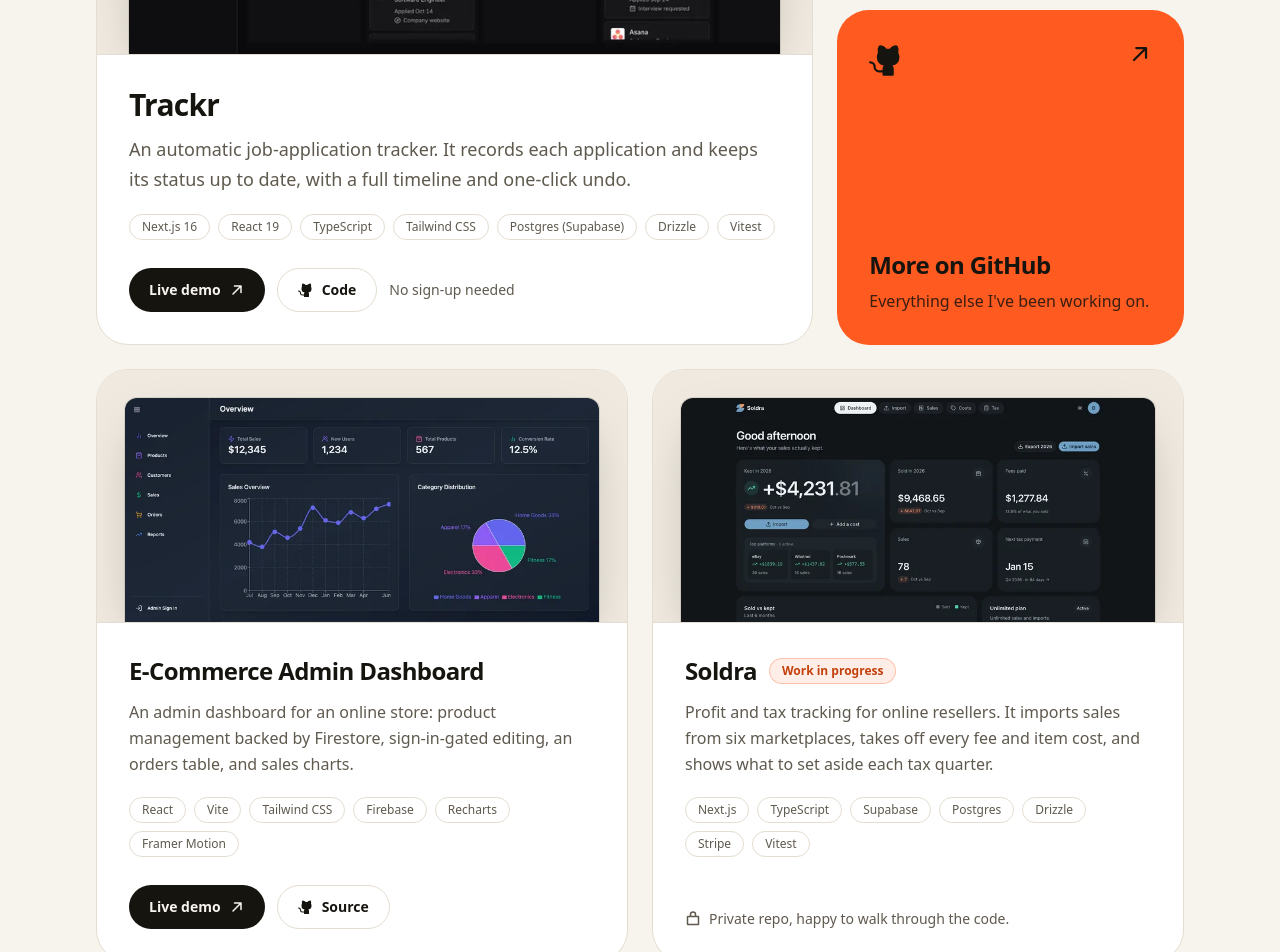
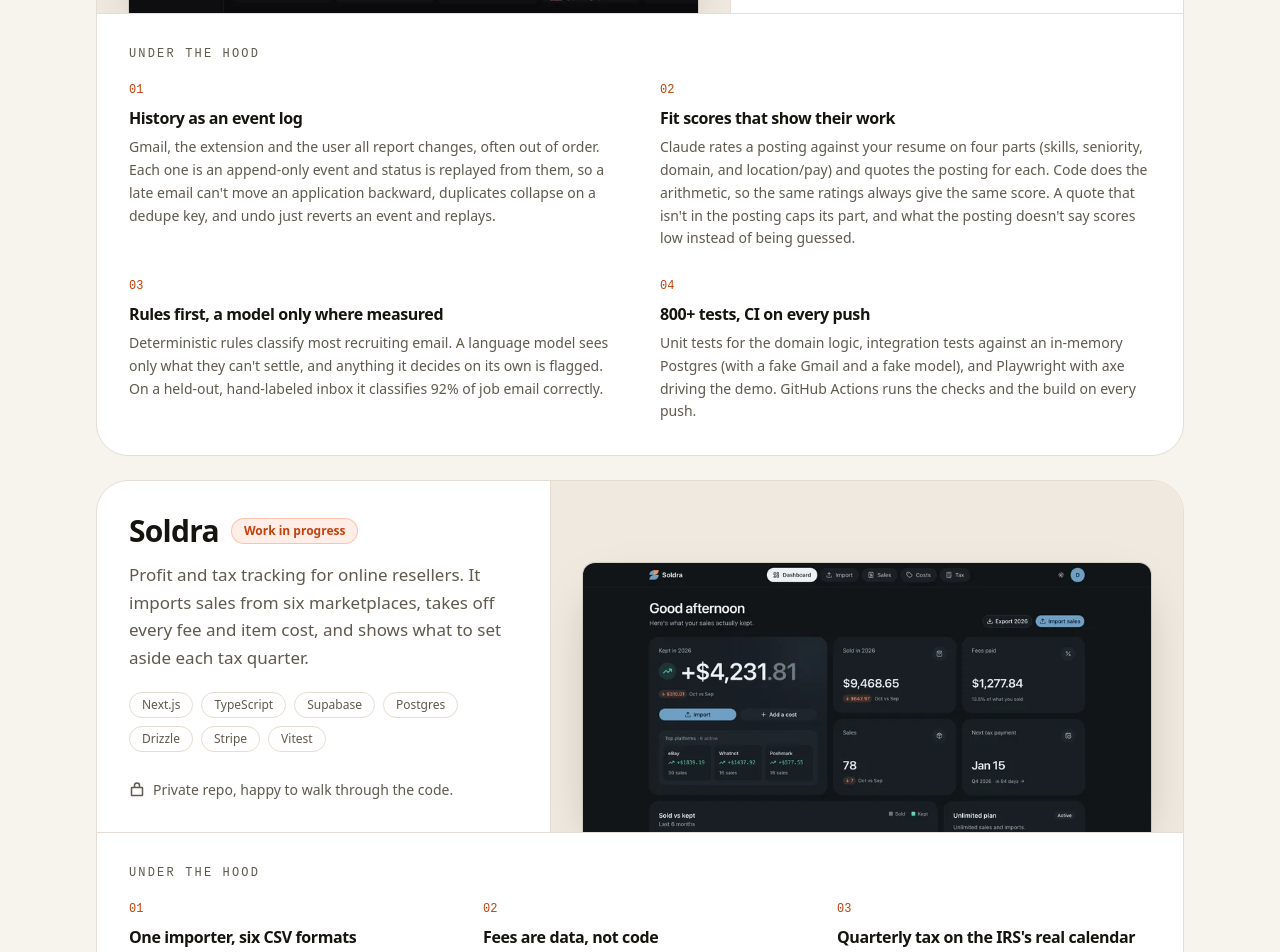
Before and after one commit to TanhimMalik/tanhim-portfolio, a React (Vite) app: page / in a window 1280 px wide. Shown: the part 1920-2872 px from the top of the page. Built offline with nearby package versions, Linux system fonts and the light colour scheme.

Commit message:
rework project cards

```diff
--- a/src/components/Work.tsx
+++ b/src/components/Work.tsx
@@ -1,39 +1,35 @@
-import { useRef, type PointerEvent, type PropsWithChildren } from 'react'
-import { ArrowUpRight, GithubLogo, LockSimple } from '@phosphor-icons/react'
+import { useEffect, useRef, useState, type PointerEvent, type PropsWithChildren } from 'react'
+import { ArrowUpRight, GithubLogo, LockSimple, Play } from '@phosphor-icons/react'
 import { profile, projects, thisSite, type Project } from '../data'
 import { Reveal } from './Reveal'
 import { SectionHeading } from './SectionHeading'
 import { buttonPrimary, buttonSecondary, chip, container, eyebrow, nudgeUpRight, textLink, underline } from './ui'
 
 const reduceMotion = window.matchMedia('(prefers-reduced-motion: reduce)')
+const finePointer = window.matchMedia('(hover: hover) and (pointer: fine)')
 
 export function Work() {
-  const [featured, ...rest] = projects
+  const featured = projects.filter((project) => project.highlights)
+  const others = projects.filter((project) => !project.highlights)
 
   return (
-    <section id="work" className="py-24 sm:py-32">
+    <section id="work" className="py-20 sm:py-24">
       <div className={container}>
         <SectionHeading label="Selected work" title="Things I've built." />
 
-        <div className="mt-14 grid gap-6 lg:grid-cols-3">
-          <Reveal className="lg:col-span-2">
-            <article className="spotlight group flex h-full flex-col overflow-clip rounded-[2rem] border border-line bg-surface">
-              <div className="overflow-clip border-b border-line bg-sunken px-5 pt-5 sm:px-8 sm:pt-8">
-                <Tilt>
-                  <Screenshot
-                    project={featured}
-                    sizes="(min-width: 1024px) 655px, (min-width: 640px) calc(100vw - 128px), calc(100vw - 80px)"
-                  />
-                </Tilt>
-              </div>
-              <div className="flex flex-1 flex-col p-6 sm:p-8">
-                <h3 className="text-3xl font-bold tracking-tight">{featured.name}</h3>
-                <p className="mt-3 text-lg leading-relaxed text-muted">{featured.description}</p>
-                <StackChips stack={featured.stack} />
-                <ProjectLinks project={featured} />
-              </div>
-            </article>
+        <div className="mt-12 space-y-6">
+          {featured.map((project, i) => (
+            <Reveal key={project.name}>
+              <FeatureCard project={project} flip={i % 2 === 1} />
             </Reveal>
+          ))}
+
+          <div className="grid gap-6 lg:grid-cols-3">
+            {others.map((project) => (
+              <Reveal key={project.name} className="lg:col-span-2">
+                <ProjectCard project={project} />
+              </Reveal>
+            ))}
 
             <div className="flex flex-col gap-6">
               <Reveal delay={80} className="flex-1">
@@ -75,37 +71,73 @@
               </Reveal>
             </div>
           </div>
-
-        <div className="mt-6 grid gap-6 md:grid-cols-2">
-          {rest.map((project, i) => (
-            <Reveal key={project.name} delay={i * 80} className="h-full">
-              <ProjectCard project={project} />
-            </Reveal>
-          ))}
         </div>
       </div>
     </section>
   )
 }
 
+// A main project: screenshot and summary side by side, with the engineering
+// details in a strip underneath. Alternate cards put the screenshot on the right.
+function FeatureCard({ project, flip }: { project: Project; flip: boolean }) {
+  const highlights = project.highlights ?? []
+
+  return (
+    <article className="spotlight group overflow-clip rounded-[2rem] border border-line bg-surface">
+      <div className="grid lg:grid-cols-12">
+        <div
+          className={`flex flex-col justify-end overflow-clip border-b border-line bg-sunken px-5 pt-5 sm:px-8 sm:pt-8 lg:col-span-7 lg:border-b-0 lg:pt-12 ${flip ? 'lg:order-2 lg:border-l' : 'lg:border-r'}`}
+        >
+          <Tilt>
+            <Screenshot
+              project={project}
+              sizes="(min-width: 1152px) 570px, (min-width: 1024px) calc(58vw - 100px), (min-width: 640px) calc(100vw - 128px), calc(100vw - 80px)"
+            />
+          </Tilt>
+        </div>
+        <div className="flex flex-col p-6 sm:p-8 lg:col-span-5">
+          <div className="flex flex-wrap items-center gap-3">
+            <h3 className="text-3xl font-bold tracking-tight">{project.name}</h3>
+            {project.status && <StatusBadge status={project.status} />}
+          </div>
+          <p className="mt-3 text-[17px] leading-relaxed text-muted">{project.description}</p>
+          <StackChips stack={project.stack} />
+          <ProjectLinks project={project} />
+        </div>
+      </div>
+
+      <div className="border-t border-line px-6 py-6 sm:px-8 sm:py-8">
+        <h4 className={`${eyebrow} text-muted`}>Under the hood</h4>
+        <ul className={`mt-5 grid gap-x-10 gap-y-7 sm:grid-cols-2 ${highlights.length % 3 === 0 ? 'lg:grid-cols-3' : ''}`}>
+          {highlights.map((item, i) => (
+            <li key={item.title}>
+              <p className="font-mono text-xs text-accent-ink">{String(i + 1).padStart(2, '0')}</p>
+              <p className="mt-2 font-semibold tracking-tight">{item.title}</p>
+              <p className="mt-1.5 text-sm leading-relaxed text-muted">{item.body}</p>
+            </li>
+          ))}
+        </ul>
+      </div>
+    </article>
+  )
+}
+
 function ProjectCard({ project }: { project: Project }) {
   return (
     <article className="spotlight group flex h-full flex-col overflow-clip rounded-[2rem] border border-line bg-surface">
-      <div className="overflow-clip border-b border-line bg-sunken px-5 pt-5 sm:px-7 sm:pt-7">
+      <div className="overflow-clip border-b border-line bg-sunken px-5 pt-5 sm:px-8 sm:pt-8">
+        <div className="transition duration-500 ease-out group-hover:-translate-y-1">
           <Screenshot
             project={project}
-          sizes="(min-width: 1152px) 485px, (min-width: 768px) calc(50vw - 92px), calc(100vw - 80px)"
-          className="aspect-[1600/756] object-cover object-top transition duration-500 ease-out group-hover:-translate-y-1"
+            sizes="(min-width: 1024px) 655px, (min-width: 640px) calc(100vw - 128px), calc(100vw - 80px)"
+            className="aspect-[1600/756] object-cover object-top"
           />
+        </div>
       </div>
       <div className="flex flex-1 flex-col p-6 sm:p-8">
         <div className="flex flex-wrap items-center gap-3">
           <h3 className="text-2xl font-bold tracking-tight">{project.name}</h3>
-          {project.status && (
-            <span className="rounded-full border border-accent/30 bg-accent/10 px-3 py-1 text-xs font-semibold text-accent-ink">
-              {project.status}
-            </span>
-          )}
+          {project.status && <StatusBadge status={project.status} />}
         </div>
         <p className="mt-3 leading-relaxed text-muted">{project.description}</p>
         <StackChips stack={project.stack} />
@@ -115,8 +147,74 @@
   )
 }
 
+function StatusBadge({ status }: { status: string }) {
+  return (
+    <span className="rounded-full border border-accent/30 bg-accent/10 px-3 py-1 text-xs font-semibold text-accent-ink">
+      {status}
+    </span>
+  )
+}
+
+// The screenshot, plus a short screen recording that plays over it while the card
+// is hovered or focused. Touch and reduced-motion visitors only get the screenshot.
 function Screenshot({ project, sizes, className = '' }: { project: Project; sizes: string; className?: string }) {
+  const ref = useRef<HTMLDivElement>(null)
+  const videoRef = useRef<HTMLVideoElement>(null)
+  const [canPlay] = useState(() => Boolean(project.clip) && finePointer.matches && !reduceMotion.matches)
+  const [playing, setPlaying] = useState(false)
+  const [active, setActive] = useState(false)
+
+  useEffect(() => {
+    const video = videoRef.current
+    const card = ref.current?.closest('article')
+    if (!canPlay || !video || !card) return
+
+    // Start buffering once the card is close to the viewport, so a hover plays straight away.
+    const observer = new IntersectionObserver(
+      ([entry]) => {
+        if (!entry.isIntersecting) return
+        video.preload = 'auto'
+        observer.disconnect()
+      },
+      { rootMargin: '300px 0px' },
+    )
+    observer.observe(card)
+
+    let rewind = 0
+    const start = () => {
+      clearTimeout(rewind)
+      setActive(true)
+      video.play().catch(() => setActive(false))
+    }
+    const stop = (e: Event) => {
+      if (e instanceof FocusEvent && card.contains(e.relatedTarget as Node)) return
+      setActive(false)
+      video.pause()
+      // Rewind after the fade so the next hover starts from the poster frame.
+      rewind = window.setTimeout(() => {
+        video.currentTime = 0
+      }, 400)
+    }
+
+    card.addEventListener('pointerenter', start)
+    card.addEventListener('pointerleave', stop)
+    card.addEventListener('focusin', start)
+    card.addEventListener('focusout', stop)
+    return () => {
+      observer.disconnect()
+      clearTimeout(rewind)
+      card.removeEventListener('pointerenter', start)
+      card.removeEventListener('pointerleave', stop)
+      card.removeEventListener('focusin', start)
+      card.removeEventListener('focusout', stop)
+    }
+  }, [canPlay])
+
+  const frame = `w-full rounded-t-xl shadow-[0_20px_50px_-20px_rgba(22,20,15,0.35)] ring-1 ring-ink/10 ${className}`
+  const showing = active && playing
+
   return (
+    <div ref={ref} className="relative">
       <img
         src={project.screenshot}
         srcSet={`${project.screenshotSmall} 800w, ${project.screenshot} 1600w`}
@@ -126,8 +224,32 @@
         loading="lazy"
         decoding="async"
         alt={project.alt}
-      className={`w-full rounded-t-xl shadow-[0_20px_50px_-20px_rgba(22,20,15,0.35)] ring-1 ring-ink/10 ${className}`}
+        className={frame}
       />
+      {canPlay && (
+        <>
+          <video
+            ref={videoRef}
+            src={project.clip}
+            muted
+            loop
+            playsInline
+            preload="none"
+            aria-hidden
+            onPlaying={() => setPlaying(true)}
+            onPause={() => setPlaying(false)}
+            className={`absolute inset-0 h-full object-cover object-top transition-opacity duration-300 ${frame} ${showing ? 'opacity-100' : 'opacity-0'}`}
+          />
+          <span
+            aria-hidden
+            className={`pointer-events-none absolute top-3 right-3 inline-flex items-center gap-1.5 rounded-full bg-night/75 px-2.5 py-1 text-xs font-semibold text-night-ink ring-1 ring-white/10 backdrop-blur transition-opacity duration-300 ${showing ? 'opacity-0' : 'opacity-100'}`}
+          >
+            <Play weight="fill" className="size-3" />
+            Hover to play
+          </span>
+        </>
+      )}
+    </div>
   )
 }
 
--- a/src/data.ts
+++ b/src/data.ts
@@ -1,9 +1,12 @@
 import soldraShot from './assets/projects/soldra-dashboard.webp'
 import soldraShotSmall from './assets/projects/soldra-dashboard-800.webp'
+import soldraClip from './assets/projects/soldra.mp4'
 import trackrShot from './assets/projects/trackr.webp'
 import trackrShotSmall from './assets/projects/trackr-800.webp'
+import trackrClip from './assets/projects/trackr.mp4'
 import storeAdminShot from './assets/projects/store-admin.webp'
 import storeAdminShotSmall from './assets/projects/store-admin-800.webp'
+import storeAdminClip from './assets/projects/store-admin.mp4'
 import typescript from './assets/logos/typescript.svg'
 import javascript from './assets/logos/javascript.svg'
 import java from './assets/logos/java.svg'
@@ -71,6 +74,8 @@
   screenshotSmall: string
   height: number
   alt: string
+  clip?: string
+  highlights?: { title: string; body: string }[]
   stack: string[]
   status?: string
   live?: string
@@ -84,17 +89,63 @@
   {
     name: 'Trackr',
     description:
-      'An automatic job-application tracker. It records each application and keeps its status up to date, with a full timeline and one-click undo.',
+      'An automatic job-application tracker. It records each application from Gmail and a Chrome extension, keeps its status up to date with a full timeline and one-click undo, and scores how well each job fits your resume.',
     screenshot: trackrShot,
     screenshotSmall: trackrShotSmall,
     height: 911,
-    alt: 'Trackr overview: application, interview, response-rate and offer stats above a board of job applications grouped by stage.',
-    stack: ['Next.js 16', 'React 19', 'TypeScript', 'Tailwind CSS', 'Postgres (Supabase)', 'Drizzle', 'Vitest'],
+    alt: "Trackr's applications board: saved and applied jobs, assessments, interviews and an offer, each card showing how it was found.",
+    clip: trackrClip,
+    stack: ['Next.js 16', 'React 19', 'TypeScript', 'Tailwind CSS', 'Postgres (Supabase)', 'Drizzle', 'Claude API', 'Vitest'],
     live: 'https://trackr-coral-gamma.vercel.app/demo',
     liveLabel: 'Live demo',
     note: 'No sign-up needed',
     source: 'https://github.com/TanhimMalik/trackr',
     sourceLabel: 'Code',
+    highlights: [
+      {
+        title: 'History as an event log',
+        body: "Gmail, the extension and the user all report changes, often out of order. Each one is an append-only event and status is replayed from them, so a late email can't move an application backward, duplicates collapse on a dedupe key, and undo just reverts an event and replays.",
+      },
+      {
+        title: 'Fit scores that show their work',
+        body: "Claude rates a posting against your resume on four parts (skills, seniority, domain, and location/pay) and quotes the posting for each. Code does the arithmetic, so the same ratings always give the same score. A quote that isn't in the posting caps its part, and what the posting doesn't say scores low instead of being guessed.",
+      },
+      {
+        title: 'Rules first, a model only where measured',
+        body: "Deterministic rules classify most recruiting email. A language model sees only what they can't settle, and anything it decides on its own is flagged. On a held-out, hand-labeled inbox it classifies 92% of job email correctly.",
+      },
+      {
+        title: '800+ tests, CI on every push',
+        body: 'Unit tests for the domain logic, integration tests against an in-memory Postgres (with a fake Gmail and a fake model), and Playwright with axe driving the demo. GitHub Actions runs the checks and the build on every push.',
+      },
+    ],
+  },
+  {
+    name: 'Soldra',
+    description:
+      'Profit and tax tracking for online resellers. It imports sales from six marketplaces, takes off every fee and item cost, and shows what to set aside each tax quarter.',
+    screenshot: soldraShot,
+    screenshotSmall: soldraShotSmall,
+    height: 756,
+    alt: "Soldra's dashboard: profit kept this year, total sold, fees paid, number of sales and the next tax payment date, with earnings broken out by platform.",
+    clip: soldraClip,
+    stack: ['Next.js', 'TypeScript', 'Supabase', 'Postgres', 'Drizzle', 'Stripe', 'Vitest'],
+    status: 'Work in progress',
+    note: 'Private repo, happy to walk through the code.',
+    highlights: [
+      {
+        title: 'One importer, six CSV formats',
+        body: 'eBay, Poshmark, Mercari, Whatnot, Depop and Etsy all export differently, and each has its own parser and test suite. A bad row is reported by row number instead of failing the file, and re-importing an overlapping export never double counts.',
+      },
+      {
+        title: 'Fees are data, not code',
+        body: "Each platform's rule is a row in a table: a percentage, a tiered rate like Poshmark's (20%, or $2.95 under $15), plus per-order and processing charges. A fee change is a table update, not a deploy, and when an export reports the actual fee, that number wins over the estimate.",
+      },
+      {
+        title: "Quarterly tax on the IRS's real calendar",
+        body: "Self-employment tax on 92.35% of net profit, plus the income and state rates you enter, split into the IRS's uneven estimated-tax periods: Q2 covers only April and May, and Q4 is paid the following January.",
+      },
+    ],
   },
   {
     name: 'E-Commerce Admin Dashboard',
@@ -104,21 +155,10 @@
     screenshotSmall: storeAdminShotSmall,
     height: 756,
     alt: 'E-Commerce Admin Dashboard overview: sales, users, products and conversion rate cards above a sales line chart and a category pie chart.',
+    clip: storeAdminClip,
     stack: ['React', 'Vite', 'Tailwind CSS', 'Firebase', 'Recharts', 'Framer Motion'],
     live: 'https://store-admin-dashboard-eight.vercel.app',
     source: 'https://github.com/TanhimMalik/Store-Admin-Dashboard',
-  },
-  {
-    name: 'Soldra',
-    description:
-      'Profit and tax tracking for online resellers. It imports sales from six marketplaces, takes off every fee and item cost, and shows what to set aside each tax quarter.',
-    screenshot: soldraShot,
-    screenshotSmall: soldraShotSmall,
-    height: 938,
-    alt: "Soldra's dashboard: profit kept this year, total sold, the next quarterly tax date, and a sold-versus-kept chart for the last six months.",
-    stack: ['Next.js', 'TypeScript', 'Supabase', 'Postgres', 'Drizzle', 'Stripe', 'Vitest'],
-    status: 'Work in progress',
-    note: 'Private repo, happy to walk through the code.',
   },
 ]
 
```
Lines whose indentation alone changed are shown as unchanged.
